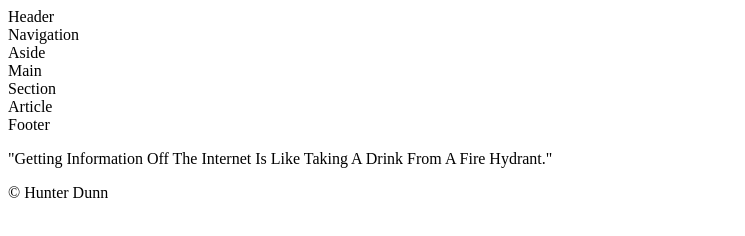
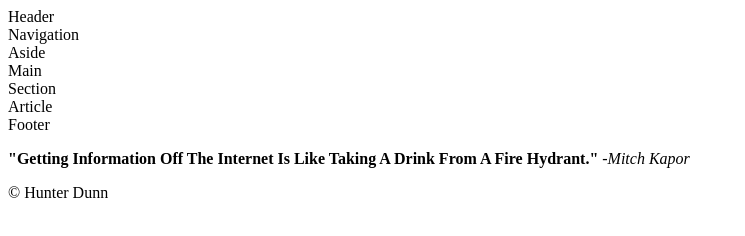
Before and after one commit to cheeta2007/HTML-LEARNING, a plain HTML site: page Childpages/childpagestemplate.html in a window 1280 px wide. Shown: the whole page, without its empty margins (0-745 px from the left). Drawn offline with Linux system fonts and the light colour scheme.

Commit message:
Update childpagestemplate.html

```diff
--- a/Childpages/childpagestemplate.html
+++ b/Childpages/childpagestemplate.html
@@ -39,7 +39,8 @@
         <Blockquote cite=https://www.brainyquote.com/quotes/mitch_kapor_163583>
             <!-- Date Accessed 20220919 -->
         </Blockquote>
-        <p>"Getting Information Off The Internet Is Like Taking A Drink From A Fire Hydrant."</p>
+        <p><strong>"Getting Information Off The Internet Is Like Taking A Drink From A Fire Hydrant."
+        </strong> <em>-Mitch Kapor</em> </p>
         <p>&copy Hunter Dunn</p>
     </footer>
     </html>
```
